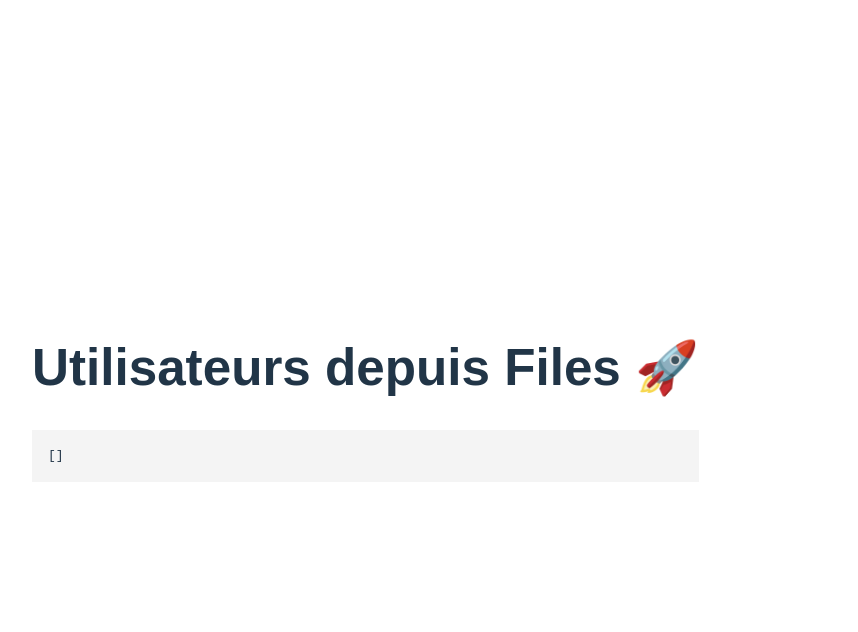
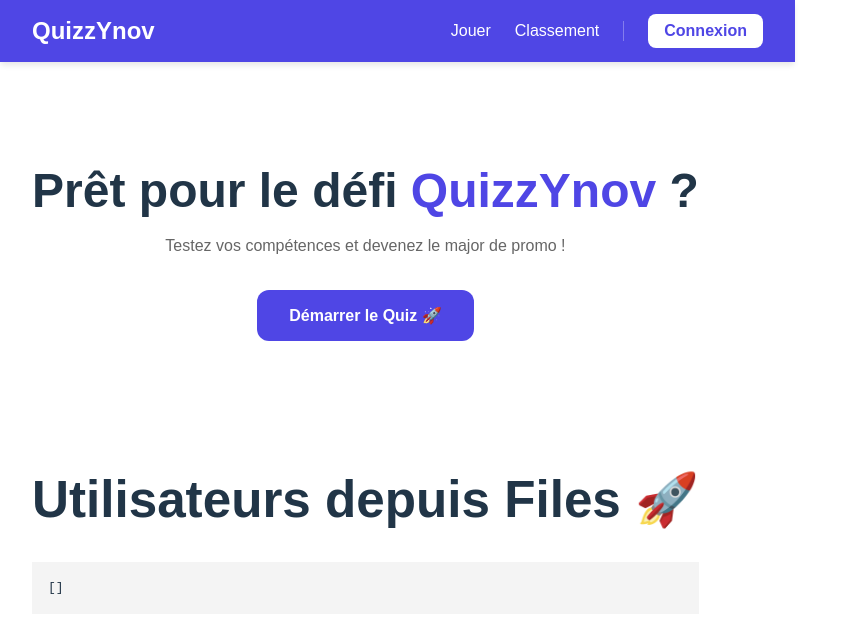
Before and after one commit to InkTears/QuizzYnov, a React (Vite) app in the folder frontend/: page / in a window 1280 px wide. Shown: the top 632 px of the page, without its empty margins (0-858 px from the left). Built offline with nearby package versions, Linux system fonts and the light colour scheme; no server answers.

Commit message:
add homepage

```diff
--- a/frontend/package.json
+++ b/frontend/package.json
@@ -10,6 +10,7 @@
     "preview": "vite preview"
   },
   "dependencies": {
+    "framer-motion": "^12.38.0",
     "react": "^19.2.0",
     "react-dom": "^19.2.0"
   },
--- a/frontend/src/App.tsx
+++ b/frontend/src/App.tsx
@@ -1,4 +1,6 @@
 import { useEffect, useState } from 'react'
+import Header from './components/layout/Header'
+import Hero from './components/layout/Hero';
 
 interface User {
     id: number;
@@ -16,11 +18,16 @@ function App() {
     }, [])
 
     return (
-        <div style={{ padding: '2rem', fontFamily: 'sans-serif' }}>
-            <h1>Utilisateurs depuis Files 🚀</h1>
-            <pre style={{ background: '#f4f4f4', padding: '1rem' }}>
-        {JSON.stringify(users, null, 2)}
-      </pre>
+        <div style={{ fontFamily: 'sans-serif', minHeight: '100vh' }}>
+            <Header />
+            <Hero />
+
+            <div style={{ padding: '2rem' }}>
+                <h1>Utilisateurs depuis Files 🚀</h1>
+                <pre style={{ background: '#f4f4f4', padding: '1rem' }}>
+                    {JSON.stringify(users, null, 2)}
+                </pre>
+            </div>
         </div>
     )
 }
--- /dev/null
+++ b/frontend/src/components/layout/Header.tsx
@@ -0,0 +1,79 @@
+import { motion } from "framer-motion";
+
+function QuizHeader() {
+  return (
+    <motion.header
+      initial={{ y: -50, opacity: 0 }}
+      animate={{ y: 0, opacity: 1 }}
+      transition={{ duration: 0.6, ease: "easeOut" }}
+      style={{
+        width: "100%",
+        padding: "0.8rem 2rem",
+        backgroundColor: "#4f46e5",
+        color: "white",
+        display: "flex",
+        justifyContent: "space-between", // Titre à gauche, Nav à droite
+        alignItems: "center",
+        boxShadow: "0 4px 6px -1px rgba(0, 0, 0, 0.1)",
+        position: "sticky",
+        top: 0,
+        zIndex: 1000
+      }}
+    >
+      {/* LOGO / TITRE */}
+      <motion.div
+        whileHover={{ scale: 1.05 }}
+        style={{ fontSize: "1.5rem", fontWeight: "bold", cursor: "pointer" }}
+      >
+        QuizzYnov
+      </motion.div>
+
+      {/* NAVIGATION (Basée sur tes pages) */}
+      <nav style={{ display: "flex", gap: "1.5rem", alignItems: "center" }}>
+        <HeaderLink label="Jouer" href="/quiz" />
+        <HeaderLink label="Classement" href="/leaderboard" />
+
+        {/* Séparateur visuel */}
+        <div style={{ width: "1px", height: "20px", backgroundColor: "rgba(255,255,255,0.3)" }} />
+
+        {/* Bouton Connexion (Lien vers Login_page_user) */}
+        <motion.button
+          whileHover={{ scale: 1.05, backgroundColor: "#4338ca" }}
+          whileTap={{ scale: 0.95 }}
+          style={{
+            padding: "0.5rem 1rem",
+            backgroundColor: "white",
+            color: "#4f46e5",
+            border: "none",
+            borderRadius: "8px",
+            fontWeight: "600",
+            cursor: "pointer"
+          }}
+        >
+          Connexion
+        </motion.button>
+      </nav>
+    </motion.header>
+  );
+}
+
+// Petit sous-composant interne pour les liens animés
+function HeaderLink({ label, href }: { label: string; href: string }) {
+  return (
+    <motion.a
+      href={href}
+      whileHover={{ y: -2, color: "#e0e7ff" }}
+      style={{
+        textDecoration: "none",
+        color: "white",
+        fontSize: "1rem",
+        fontWeight: "500",
+        transition: "color 0.2s"
+      }}
+    >
+      {label}
+    </motion.a>
+  );
+}
+
+export default QuizHeader;
--- /dev/null
+++ b/frontend/src/components/layout/Hero.tsx
@@ -0,0 +1,36 @@
+import { motion } from "framer-motion";
+
+function Hero() {
+  return (
+    <motion.section
+      initial={{ opacity: 0, y: 20 }}
+      animate={{ opacity: 1, y: 0 }}
+      style={{ textAlign: "center", padding: "4rem 1rem" }}
+    >
+      <h1 style={{ fontSize: "3rem", marginBottom: "1rem" }}>
+        Prêt pour le défi <span style={{ color: "#4f46e5" }}>QuizzYnov</span> ?
+      </h1>
+      <p style={{ marginBottom: "2rem", color: "#666" }}>
+        Testez vos compétences et devenez le major de promo !
+      </p>
+
+      <motion.button
+        whileHover={{ scale: 1.05 }}
+        whileTap={{ scale: 0.95 }}
+        style={{
+          padding: "1rem 2rem",
+          backgroundColor: "#4f46e5",
+          color: "white",
+          borderRadius: "12px",
+          border: "none",
+          fontWeight: "bold",
+          cursor: "pointer",
+        }}
+      >
+        Démarrer le Quiz 🚀
+      </motion.button>
+    </motion.section>
+  );
+}
+
+export default Hero;
```
Also changed, not shown: frontend/src/pages/Quiz_page.tsx (+11 -0 lines), 1 other file (tests, documents, lock files or other folders).
